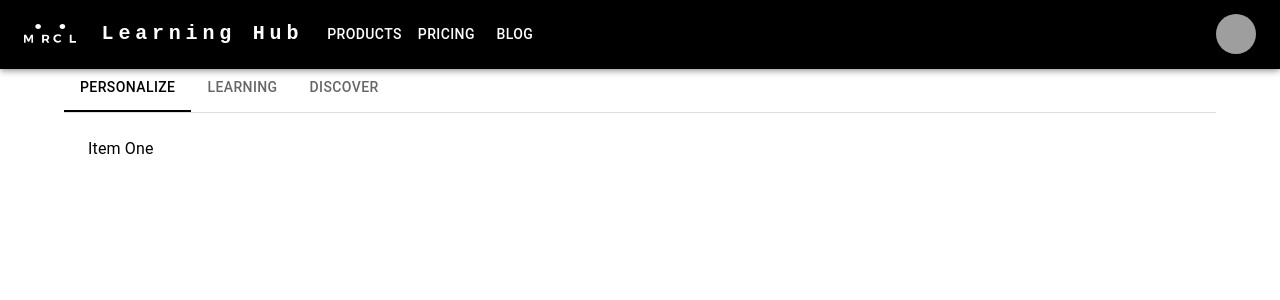
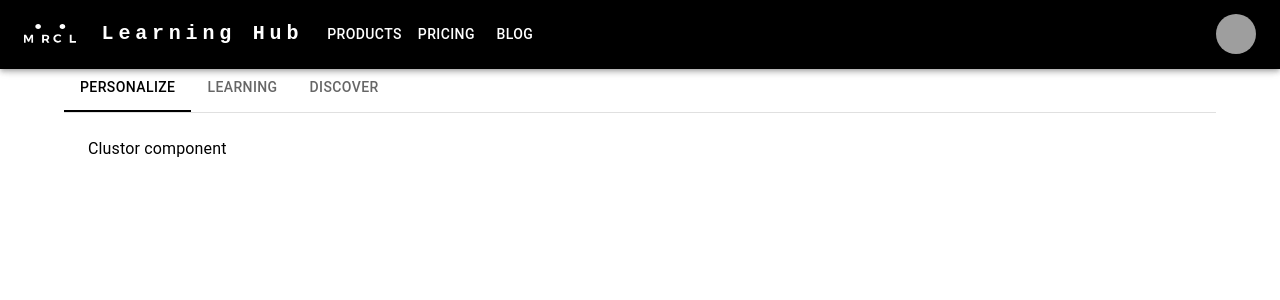
Before and after one commit to govardhan7/Learning-hub, a React (Create React App) app: page / in a window 1280 px wide. Shown: the top 300 px of the page. Built offline with nearby package versions, Linux system fonts and the light colour scheme; grey boxes are pictures that could not be loaded.

Commit message:
Personalize file creation

```diff
--- a/src/components/HomePage/HomePage.js
+++ b/src/components/HomePage/HomePage.js
@@ -4,6 +4,7 @@ import Tabs from '@mui/material/Tabs';
 import Tab from '@mui/material/Tab';
 import Typography from '@mui/material/Typography';
 import Box from '@mui/material/Box';
+import Personalize from '../Personalize/Personalize';
 import LearningScope from '../LearningScope/LearningScope';
 import Discover from '../Discover/Discover';
 import './HomePage.css'
@@ -59,7 +60,7 @@ export default function BasicTabs() {
           </Tabs>
         </Box>
         <CustomTabPanel value={value} index={0}>
-          Item One
+          <Personalize />
         </CustomTabPanel>
         <CustomTabPanel value={value} index={1}>
           <LearningScope />
--- /dev/null
+++ b/src/components/Personalize/Personalize.js
@@ -0,0 +1,7 @@
+export default function Personalize() {
+  return (
+    <>
+      Clustor component
+    </>
+  )
+}
```
